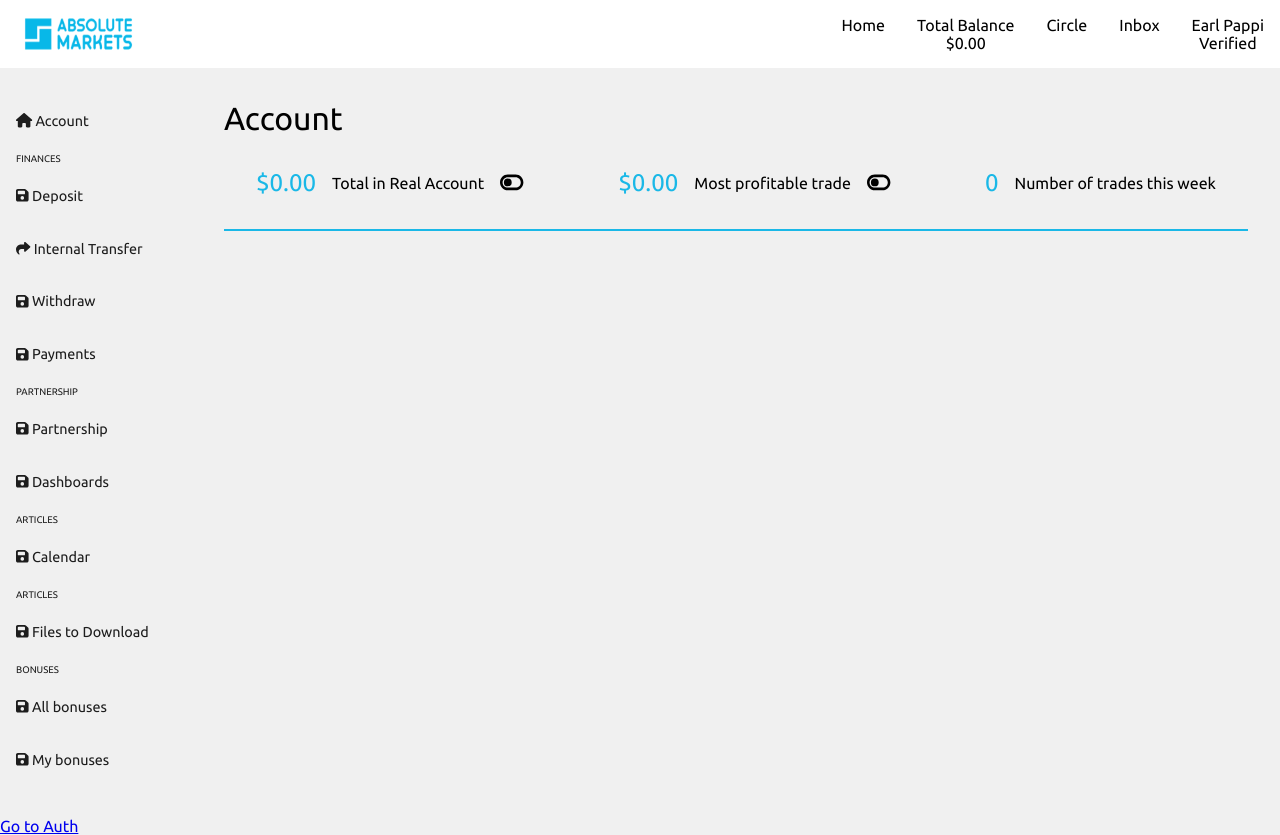
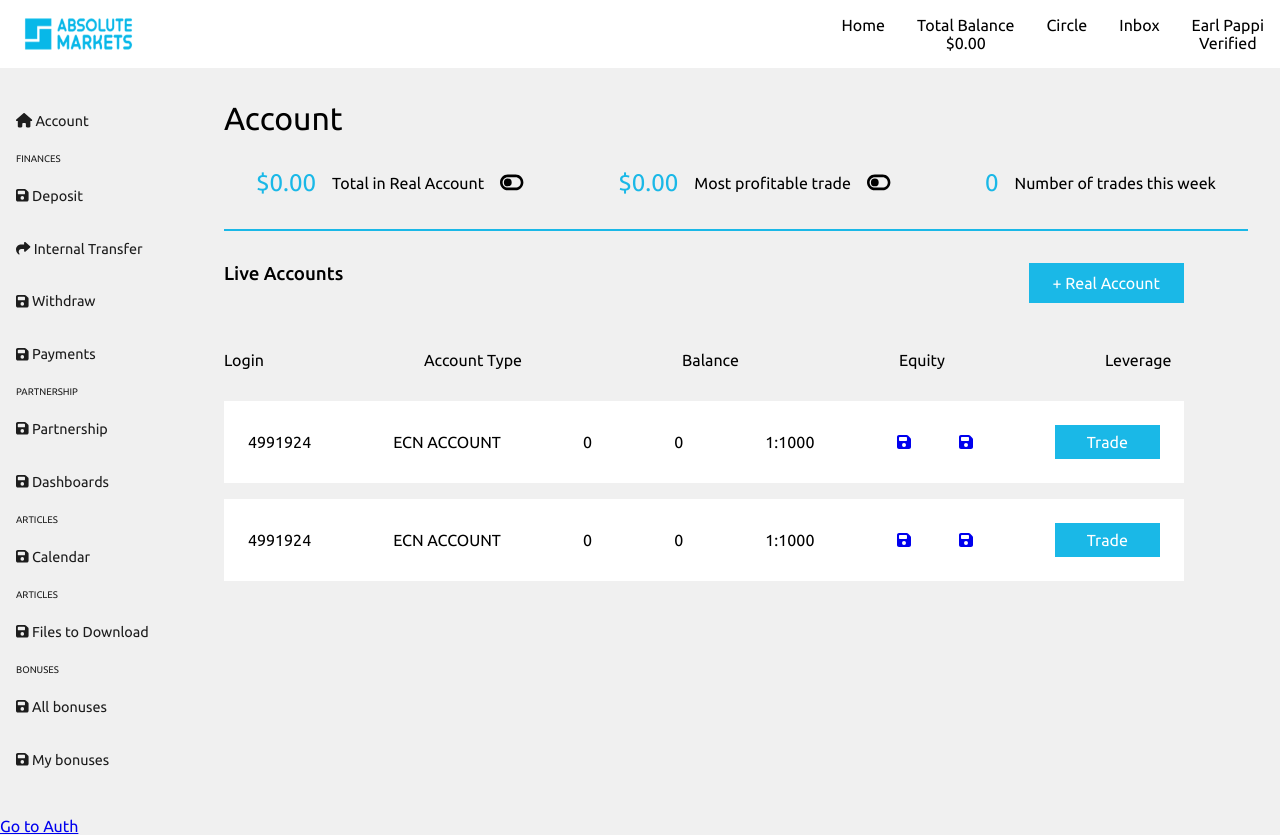
Before and after one commit to EarlPappi/findash, a React (Create React App) app: page / in a window 1280 px wide. Built offline with nearby package versions, Linux system fonts and the light colour scheme.

Commit message:
accoint updates

```diff
--- a/src/Components/Layout/Directory/Account.jsx
+++ b/src/Components/Layout/Directory/Account.jsx
@@ -1,18 +1,75 @@
 import { FontAwesomeIcon } from "@fortawesome/react-fontawesome";
-import { faToggleOff, faToggleOn } from '@fortawesome/free-solid-svg-icons';
+import { faSave, faToggleOff, faToggleOn } from '@fortawesome/free-solid-svg-icons';
 import classes from './Account.module.css';
+import { Link } from "react-router-dom";
 import { useState } from "react";
 
 const Account = () => {
     const [toggleIcon, setToggleIcon] = useState(faToggleOff);
     const [toggleIconO, setToggleIconO] = useState(faToggleOff);
+    const [showForm, setShowForm] = useState(false)
 
-    const changeIcon = ()=>{
-         setToggleIcon(toggleIcon === faToggleOff ? faToggleOn : faToggleOff);
+    const changeIcon = () => {
+        setToggleIcon(toggleIcon === faToggleOff ? faToggleOn : faToggleOff);
     }
-    const changeIconO = ()=>{
-         setToggleIconO(toggleIconO === faToggleOff ? faToggleOn : faToggleOff);
+    const changeIconO = () => {
+        setToggleIconO(toggleIconO === faToggleOff ? faToggleOn : faToggleOff);
     }
+
+    const displayForm = () => {
+        setShowForm(true);
+    }
+
+    const hideForm = () => {
+        setShowForm(false);
+    }
+
+    const [accounts, setAccounts] = useState([
+        {
+            login: 4991924,
+            account_type: 'ECN ACCOUNT',
+            balance: 0,
+            equity: 0,
+            leverage: '1:1000',
+
+        },
+        {
+            login: 4991924,
+            account_type: 'ECN ACCOUNT',
+            balance: 0,
+            equity: 0,
+            leverage: '1:1000',
+
+        }
+    ]);
+
+    const [createAccount, setCreateAccount] = useState(accounts);
+    const [newAccount, setNewAccount] = useState();
+    const [newLeverage, setNewLeverage] = useState();
+
+    const handleSubmit = (e) =>{
+        e.preventDefault();
+
+        setCreateAccount((prevAccount) =>{
+            return [
+                {
+                    login: Math.floor(100000 + Math.random() * 900000),
+                    account_type: newAccount,
+                    balance: 0,
+                    equity: 0,
+                    leverage: newLeverage
+                }, ...prevAccount
+            ]
+        });
+
+        setAccounts(createAccount);
+
+
+
+        console.log(accounts);
+        console.log(createAccount);
+    }
+
 
 
 
@@ -20,29 +77,101 @@ const Account = () => {
         <div className='outlet'>
             <h1>Account</h1>
 
-            <div className={ classes.accountHeaderCon }>
-                <div className={ classes.accountInDiv }>
+            <div className={classes.accountHeaderCon}>
+                <div className={classes.accountInDiv}>
                     <span className='blueHeading'>$0.00</span>
                     <span>Total in Real Account</span>
-                    <span><FontAwesomeIcon icon={toggleIcon} onClick={ changeIcon } style={{'fontSize': '1.3rem'}}/> </span>
+                    <span><FontAwesomeIcon icon={toggleIcon} onClick={changeIcon} style={{ 'fontSize': '1.3rem' }} /> </span>
                 </div>
 
-                <div className={ classes.accountInDiv }>
+                <div className={classes.accountInDiv}>
                     <span className='blueHeading'>$0.00</span>
                     <span>Most profitable trade</span>
-                    <span><FontAwesomeIcon icon={toggleIconO} onClick={ changeIconO } style={{'fontSize': '1.3rem'}}/> </span>
+                    <span><FontAwesomeIcon icon={toggleIconO} onClick={changeIconO} style={{ 'fontSize': '1.3rem' }} /> </span>
                 </div>
 
-                <div className={ classes.accountInDiv }>
+                <div className={classes.accountInDiv}>
                     <span className='blueHeading' >0</span>
                     <span>Number of trades this week</span>
                 </div>
             </div>
 
+            <div className={classes.accountCreatecon}>
+                <h3>Live Accounts</h3>
+                <span onClick={displayForm}>+ Real Account</span>
+            </div>
+
+
+            {showForm &&
+                <form action="" onSubmit={handleSubmit}>
+                    <h5 onClick={hideForm}>Close</h5>
+                    <div className={ classes.formInner }>
+                        <div>
+                            <label htmlFor="">Account Type: </label>
+                            <select name="account_type" id="" onChange={(e) => setNewAccount(e.target.value)}>
+                            <option value='none' selected disabled>Select an Option</option>
+                                <option value="ECN Account">ECN ACCOUNT</option>
+                                <option value="Micro Account">MICRO ACCOUNT</option>
+                                <option value="Varaible Account">VARIABLE ACCOUNT</option>
+                            </select>
+                        </div>
+
+                        <div>
+
+                            <label htmlFor="">Leverage: </label>
+                            <select name="leverage" id="" onChange={(e) => setNewLeverage(e.target.value)}>
+                                <option value='none' selected disabled>Select an Option</option>
+                                <option value="1:100">1:100</option>
+                                <option value="1:500">1:500</option>
+                                <option value="1:1000">1:1000</option>
+                            </select>
+                        </div>
+                    </div>
+
+                    <button>Create Account</button>
+                </form>
+            }
+
+
+
+            <div>
+
+                <div className={classes.accountList}>
+                    <div className={classes.accountListHeading}>
+                        <p>Login</p>
+                        <p>Account Type</p>
+                        <p>Balance</p>
+                        <p>Equity</p>
+                        <p>Leverage</p>
+                    </div>
+
+                    {accounts.map(account => {
+                        return (
+                            <div className={classes.accountListItem}>
+                                <p>{account.login}</p>
+                                <p>{account.account_type}</p>
+                                <p>{account.balance} </p>
+                                <p>{account.equity} </p>
+                                <p>{account.leverage} </p>
+
+                                <div className={classes.accountListIcon}>
+                                    <Link to='deposit'><FontAwesomeIcon icon={faSave} /></Link>
+                                    <Link to='deposit'><FontAwesomeIcon icon={faSave} /></Link>
+                                </div>
+
+                                <p className={classes.accountListBtn}>Trade</p>
+                            </div>
+                        )
+                    })}
+                </div>
+
+            </div>
+
+
 
 
         </div>
-     );
+    );
 }
 
 export default Account;
--- a/src/Components/Layout/Directory/Account.module.css
+++ b/src/Components/Layout/Directory/Account.module.css
@@ -1,5 +1,3 @@
-
-
 .accountHeaderCon{
     padding: 2rem;
     border-bottom: #1AB8E7 2px solid;
@@ -14,3 +12,73 @@
     gap: 1rem;
     align-items: center;
 }
+
+.accountCreatecon{
+    display: flex;
+    justify-content: space-between;
+    margin-top: 2rem;
+}
+
+.accountCreatecon h3{
+    font-weight: 500;
+}
+
+.accountCreatecon span{
+    background-color: #1AB8E7;
+    padding: .7rem 1.5rem;
+    color: white;
+    cursor: pointer;
+}
+
+form{
+    border: #1AB8E7 2px solid;
+    padding: 1rem;
+    background-color: white;
+    margin-top: 1rem;
+}
+
+form h5{
+    cursor: pointer;
+    background-color: red;
+    color: white;
+    padding: .5rem 1rem;
+    width: fit-content;
+    margin-top: 1rem;
+    margin-bottom: 1rem;
+}
+
+.formInner{
+    display: flex;
+    gap: 5rem;
+}
+
+.accountList{
+    margin-top: 3rem;
+}
+
+.accountListHeading{
+    display: flex;
+    gap: 10rem;
+    margin-bottom: 2rem;
+}
+
+.accountListItem{
+    display: flex;
+    justify-content: space-between;
+    align-items: center;
+    background-color: white;
+    padding: 1.5rem;
+    margin-bottom: 1rem;
+}
+
+.accountListIcon{
+    display: flex;
+    justify-content: space-between;
+    gap: 3rem;
+}
+
+.accountListBtn{
+    background-color: #1AB8E7;
+    padding: .5rem 2rem;
+    color: white;
+}
--- a/src/Components/Layout/Directory/FilesToDownload.module.css
+++ b/src/Components/Layout/Directory/FilesToDownload.module.css
@@ -8,7 +8,10 @@
     justify-content: space-between;
     gap: 8rem;
     padding: 1.5rem;
-    box-shadow: #565656 4px 2px 5px 0px;
+}
+
+.toDownloadCon:hover{
+    box-shadow: #565656 4px 2px ;
 }
 
 .toDownloadCon a {
```
